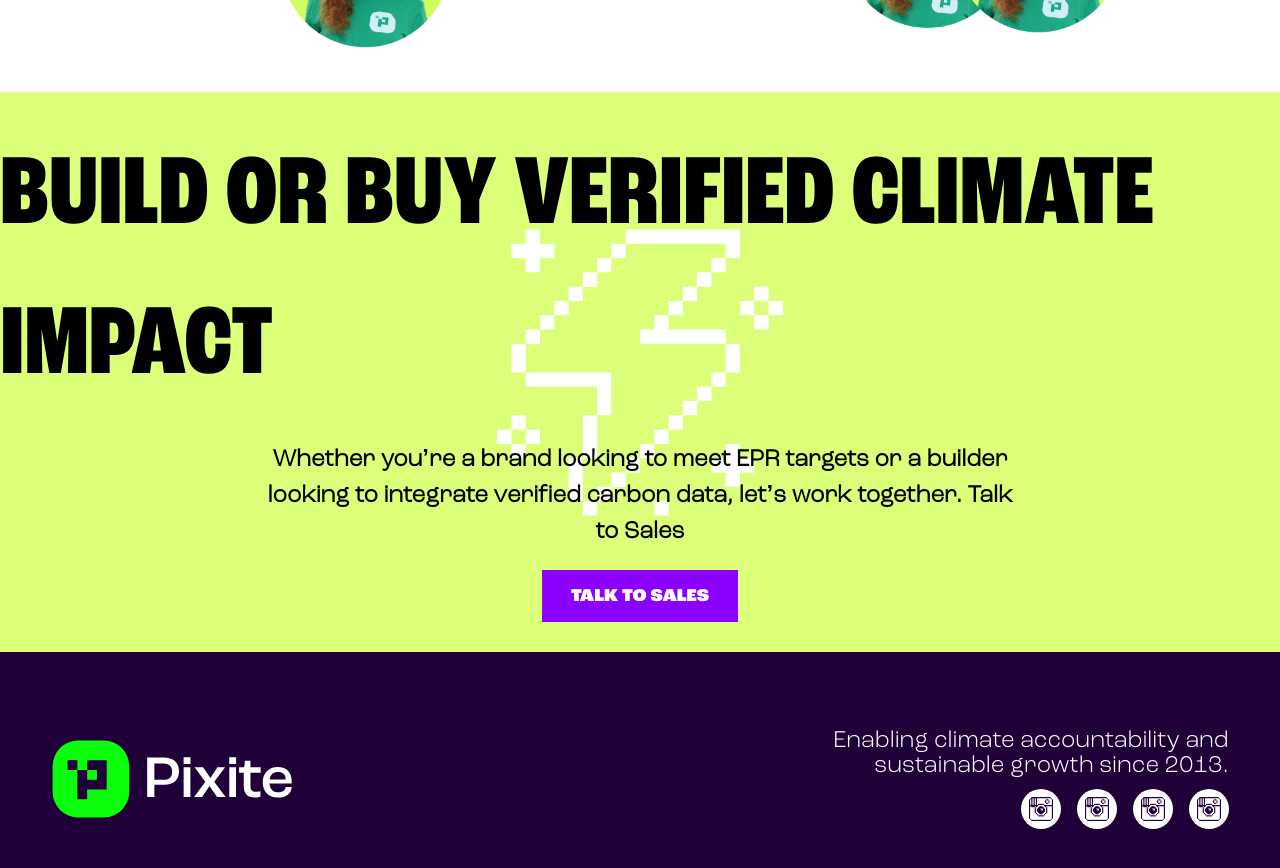
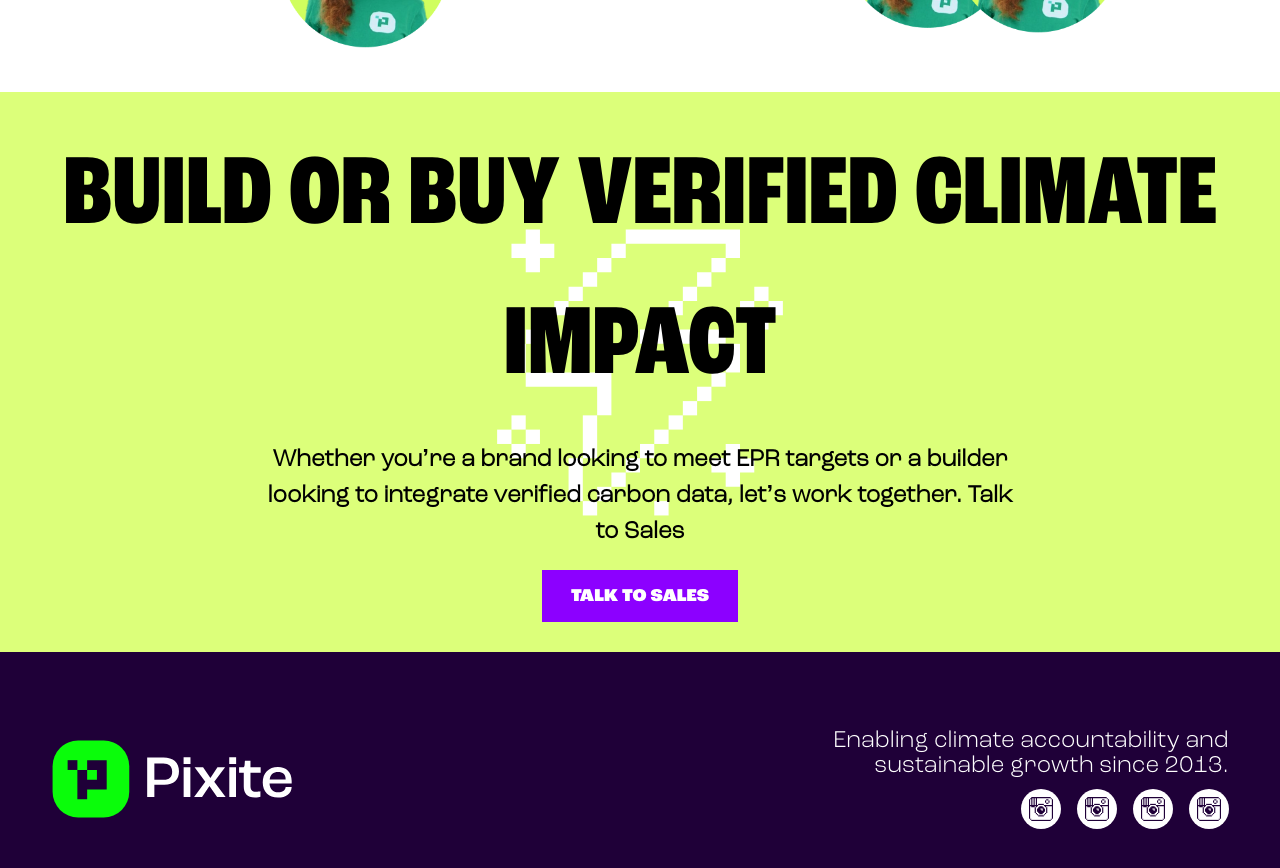
Before and after one commit to heyrapto/Pixite, a Next.js app: page / in a window 1280 px wide. Shown: the part 8400-9268 px from the top of the page. Built offline with nearby package versions, Linux system fonts and the light colour scheme.

Commit message:
refactor: update Categories and CtaFooter components for improved content clarity and alignment with branding standards

```diff
--- a/src/section/categories/Categories.jsx
+++ b/src/section/categories/Categories.jsx
@@ -14,7 +14,7 @@ const categories = [
   {
     name: "TRACT & TRACE SUSTAINABILITY TRACEABILITY",
     description:
-      "Our Sustainability Traceability API tracks and documents the environmental and social impact of products across the supply chain. It standardizes data on emissions, water use, labor standards, and more for a complete view of sustainability metrics.",
+      "Our Sustainability Traceability API tracks and documents the environmental and social impact of products across the supply chain.",
   },
   {
     name: "RECYCLING & CIRCULAR ECONOMY",
@@ -127,7 +127,7 @@ export default function Categories() {
             </h4>
             <div className="md:block hidden absolute inset-0 bg-[#1F0038] transform scale-x-0 group-hover:scale-x-100 transition-transform duration-300 origin-left z-0"></div>
             <div className="box md:group-hover:bg-[#1F0038] duration-100 transform group-hover:translate-y-[-10px] transition-transform"></div>
-            <p className="md:block hidden absolute group-hover:left-12 left-0 bottom-[20px] w-[800px] text-white text-lg font-semibold leading-[20px] transform translate-y-[20px] font-lightRocGrotesk px-[3%] opacity-0 group-hover:translate-y-0 group-hover:opacity-100 transition-transform transition-opacity ease-in-out duration-500">
+            <p className="md:block hidden absolute group-hover:left-12 left-0 bottom-[20px] w-[800px] text-white text-lg font-semibold leading-[20px] transform translate-y-[20px] font-lightRocGrotesk px-[3%] opacity-0 group-hover:translate-y-0 group-hover:opacity-100  transition-opacity ease-in-out duration-500">
               {category.description}
             </p>
           </motion.div>
--- a/src/section/ctafooter/CtaFooter.jsx
+++ b/src/section/ctafooter/CtaFooter.jsx
@@ -15,7 +15,7 @@ export default function CtaFooter() {
           />
         </div>
         <div className="absolute w-full  h-full flex flex-col items-center justify-center z-20">
-          <h1 className="font-condRocGrotesk md:text-[100px] text-[42px]  uppercase mb-5">
+          <h1 className="font-condRocGrotesk md:text-[100px] text-[42px] uppercase mb-5 text-center">
           Build or Buy Verified Climate Impact
           </h1>
           <p className="font-lightRocGrotesk md:w-[768px] text-center md:text-[24px] text-[19px] font-semibold md:px-0 px-5">
```
